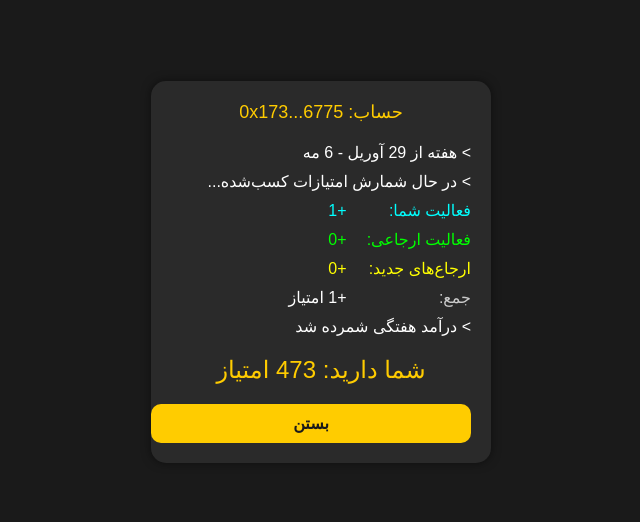
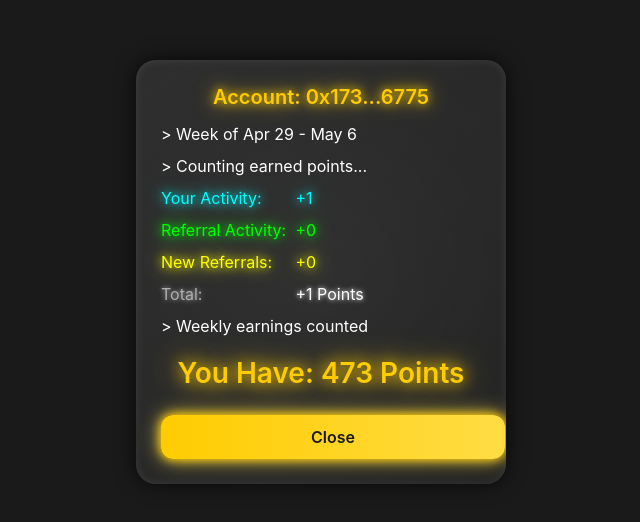
Before and after one commit to Fredrickadler/MiniF, a plain HTML site: page index.html in a window 1280 px wide. Shown: the part 128-650 px from the top of the page, without its empty margins (319-959 px from the left). Drawn offline with Linux system fonts and the light colour scheme; a web font is replaced by a local one.

Commit message:
Update index.html

```diff
--- a/index.html
+++ b/index.html
@@ -1,100 +1,142 @@
 <!DOCTYPE html>
-<html lang="fa">
+<html lang="en">
 <head>
     <meta charset="UTF-8">
     <meta name="viewport" content="width=device-width, initial-scale=1.0">
-    <title>نمایش امتیازات</title>
+    <title>Points Dashboard</title>
     <style>
+        @import url('https://fonts.googleapis.com/css2?family=SF+Pro+Display:wght@400;600&display=swap');
+
         body {
             background-color: #1a1a1a;
             color: #fff;
-            font-family: Arial, sans-serif;
+            font-family: 'SF Pro Display', -apple-system, BlinkMacSystemFont, sans-serif;
             display: flex;
             justify-content: center;
             align-items: center;
             height: 100vh;
             margin: 0;
             padding: 0;
-            direction: rtl;
+            overflow: hidden;
         }
         .container {
-            background-color: #2a2a2a;
-            padding: 20px;
-            border-radius: 15px;
-            width: 300px;
-            box-shadow: 0 0 10px rgba(0, 0, 0, 0.5);
+            background: linear-gradient(135deg, #2a2a2a, #1e1e1e);
+            padding: 25px;
+            border-radius: 20px;
+            width: 320px;
+            box-shadow: 0 0 20px rgba(0, 0, 0, 0.7), 0 0 10px rgba(255, 255, 255, 0.1) inset;
+            position: relative;
+            overflow: hidden;
+        }
+        .container::before {
+            content: '';
+            position: absolute;
+            top: -50%;
+            left: -50%;
+            width: 200%;
+            height: 200%;
+            background: radial-gradient(circle, rgba(255, 255, 255, 0.05) 0%, transparent 70%);
+            animation: glow 10s infinite;
+            z-index: 0;
         }
         .header {
             text-align: center;
             color: #ffcc00;
-            font-size: 18px;
-            margin-bottom: 20px;
+            font-size: 20px;
+            font-weight: 600;
+            text-shadow: 0 0 10px #ffcc00, 0 0 20px #ffcc00;
+            margin-bottom: 15px;
+            position: relative;
+            z-index: 1;
         }
         .item {
-            margin: 10px 0;
+            margin: 12px 0;
             font-size: 16px;
+            position: relative;
+            z-index: 1;
         }
         .label {
             display: inline-block;
-            width: 120px;
-            color: #ccc;
+            width: 130px;
+            color: #b0b0b0;
+            text-shadow: 0 0 5px #b0b0b0;
         }
         .value {
             color: #fff;
+            text-shadow: 0 0 5px #fff;
         }
         .cyan {
             color: #00ffff;
+            text-shadow: 0 0 10px #00ffff, 0 0 20px #00ffff;
         }
         .green {
             color: #00ff00;
+            text-shadow: 0 0 10px #00ff00, 0 0 20px #00ff00;
         }
         .yellow {
             color: #ffff00;
+            text-shadow: 0 0 10px #ffff00, 0 0 20px #ffff00;
         }
         .points {
             color: #ffcc00;
-            font-size: 24px;
+            font-size: 28px;
+            font-weight: 600;
             text-align: center;
             margin-top: 20px;
+            text-shadow: 0 0 15px #ffcc00, 0 0 30px #ffcc00;
+            position: relative;
+            z-index: 1;
         }
         .button {
             display: block;
             width: 100%;
-            padding: 10px;
-            background-color: #ffcc00;
+            padding: 12px;
+            background: linear-gradient(90deg, #ffcc00, #ffdd44);
             color: #1a1a1a;
             text-align: center;
             text-decoration: none;
-            border-radius: 10px;
-            margin-top: 20px;
-            font-weight: bold;
+            border-radius: 12px;
+            margin-top: 25px;
+            font-weight: 600;
+            box-shadow: 0 0 10px #ffcc00, 0 0 20px #ffdd44;
+            transition: transform 0.2s, box-shadow 0.2s;
+            position: relative;
+            z-index: 1;
+        }
+        .button:hover {
+            transform: scale(1.05);
+            box-shadow: 0 0 15px #ffcc00, 0 0 30px #ffdd44;
+        }
+        @keyframes glow {
+            0% { transform: rotate(0deg); }
+            100% { transform: rotate(360deg); }
         }
     </style>
 </head>
 <body>
     <div class="container">
-        <div class="header">حساب: 0x173...6775</div>
-        <div class="item">> هفته از 29 آوریل - 6 مه</div>
-        <div class="item">> در حال شمارش امتیازات کسب‌شده...</div>
+        <div class="header">Account: 0x173...6775</div>
+        <div class="item">&gt; Week of Apr 29 - May 6</div>
+        <div class="item">&gt; Counting earned points...</div>
         <div class="item">
-            <span class="label cyan">فعالیت شما:</span>
+            <span class="label cyan">Your Activity:</span>
             <span class="value cyan">+1</span>
         </div>
         <div class="item">
-            <span class="label green">فعالیت ارجاعی:</span>
+            <span class="label green">Referral Activity:</span>
             <span class="value green">+0</span>
         </div>
         <div class="item">
-            <span class="label yellow">ارجاع‌های جدید:</span>
+            <span class="label yellow">New Referrals:</span>
             <span class="value yellow">+0</span>
         </div>
         <div class="item">
-            <span class="label">جمع:</span>
-            <span class="value">+1 امتیاز</span>
+            <span class="label">Total:</span>
+            <span class="value">+1 Points</span>
         </div>
-        <div class="item">> درآمد هفتگی شمرده شد</div>
-        <div class="points">شما دارید: 473 امتیاز</div>
-        <a href="#" class="button">بستن</a>
+        <div class="item">&gt; Weekly earnings counted</div>
+        <div class="points">You Have: 473 Points</div>
+        <a href="#" class="button">Close</a>
     </div>
 </body>
 </html>
```
